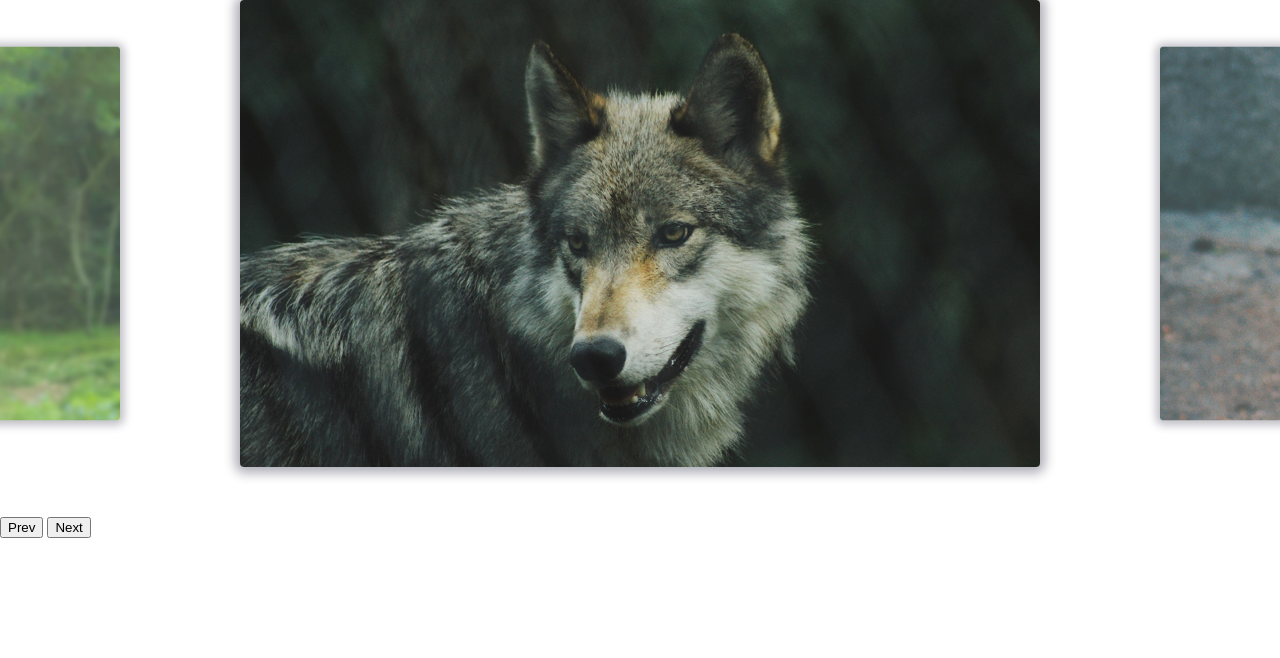
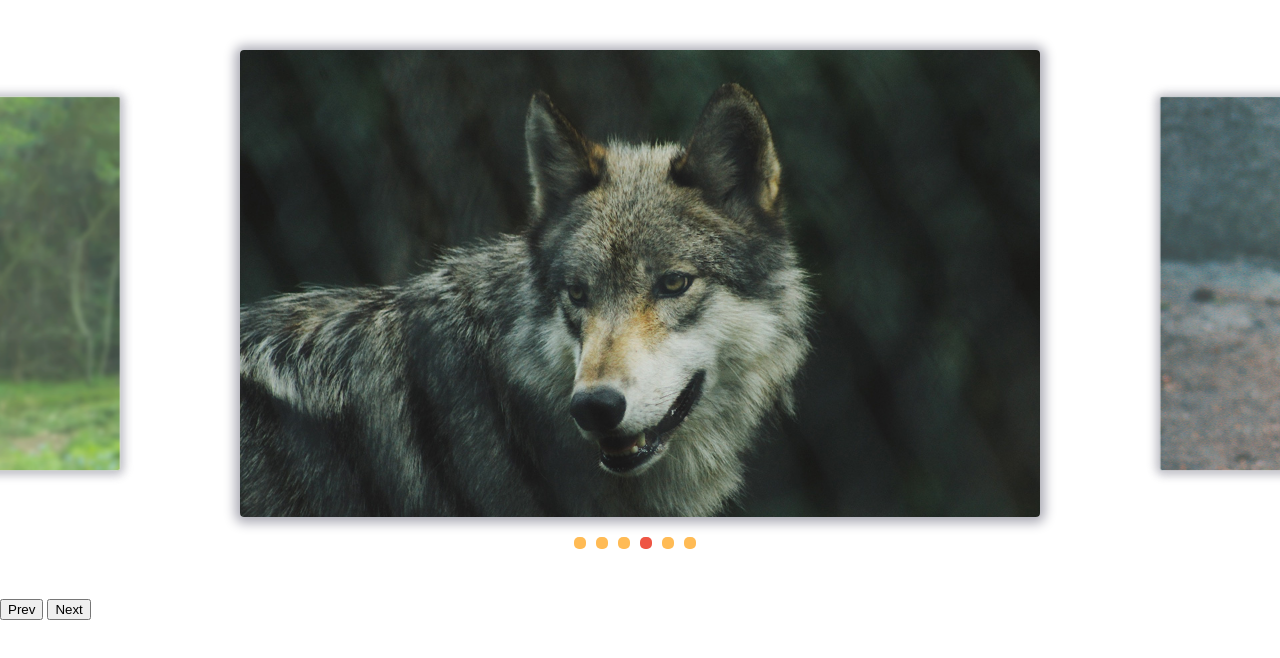
Before and after one commit to dionismarques/slide, a plain HTML site: page index.html in a window 1280 px wide. Drawn offline with Linux system fonts and the light colour scheme.

Commit message:
adicionada paginação por slide

```diff
--- a/css/styles.css
+++ b/css/styles.css
@@ -11,11 +11,12 @@ ul {
 img {
   max-width: 100%;
   display: block;
+  cursor: pointer;
 }
 
 .slide-wrapper {
   overflow: hidden;
-  padding-bottom: 50px;
+  padding: 50px 0;
 }
 
 .slide {
@@ -44,3 +45,25 @@ img {
   opacity: 1;
   transform: scale(1);
 }
+
+[data-control="slide"] {
+  display: flex;
+  justify-content: center;
+  margin-top: 20px;
+}
+
+[data-control="slide"] li a {
+  display: block;
+  width: 12px;
+  height: 12px;
+  background: #fb5;
+  border-radius: 5px;
+  overflow: hidden;
+  margin-right: 10px;
+
+  text-indent: -999px;
+}
+
+[data-control="slide"] li.ativo a, [data-control="slide"] li a:hover {
+  background: #e54;
+}
--- a/index.html
+++ b/index.html
@@ -10,12 +10,12 @@
 <body>
   <div class="slide-wrapper">
     <ul class="slide">
-      <li><img src="img/foto1.jpg" alt=""></li>
-      <li><img src="img/foto2.jpg" alt=""></li>
-      <li><img src="img/foto3.jpg" alt=""></li>
-      <li><img src="img/foto4.jpg" alt=""></li>
-      <li><img src="img/foto5.jpg" alt=""></li>
-      <li><img src="img/foto6.jpg" alt=""></li>
+      <li><img src="img/foto1.jpg" alt="img/foto1"></li>
+      <li><img src="img/foto2.jpg" alt="img/foto1"></li>
+      <li><img src="img/foto3.jpg" alt="img/foto1"></li>
+      <li><img src="img/foto4.jpg" alt="img/foto1"></li>
+      <li><img src="img/foto5.jpg" alt="img/foto1"></li>
+      <li><img src="img/foto6.jpg" alt="img/foto1"></li>
     </ul>
   </div>
   <div class="arrow-nav">
--- a/js/scripts.js
+++ b/js/scripts.js
@@ -4,4 +4,6 @@ const slidenav = new SlideNav('.slide-wrapper', '.slide');
 slidenav.init();
 slidenav.addArrow('.prev','.next');
 
+slidenav.addControl();
+
 console.log(slidenav);
--- a/js/slide.js
+++ b/js/slide.js
@@ -6,6 +6,7 @@ export class Slide {
     this.slide = document.querySelector(slide);
     this.dist = { finalPosition: 0, startX: 0, movement: 0 }
     this.activeClass = 'ativo';
+    this.changeEvent = new Event('changeEvent');
   }
 
   updatePosition(clientX) {
@@ -95,6 +96,7 @@ export class Slide {
     this.slideIndexNav(index);
     this.dist.finalPosition = activeSlide.position;
     this.changeActiveClass();
+    this.wrapper.dispatchEvent(this.changeEvent);
   }
 
   changeActiveClass() {
@@ -143,14 +145,56 @@ export class Slide {
 }
 
 export class SlideNav extends Slide {
+  constructor(slide, wrapper) {
+    super(slide, wrapper);
+    this.bindControlEvents();
+  }
+
   addArrow(prev, next) {
     this.prevElement = document.querySelector(prev);
     this.nextElement = document.querySelector(next);
     this.addArrowEvents();
   }
 
-  addArrowEvents(){
+  addArrowEvents() {
     this.prevElement.addEventListener('click', this.activePrevSlide);
     this.nextElement.addEventListener('click', this.activeNextSlide);
   }
+
+  createControl() {
+    const control = document.createElement('ul');
+    control.dataset.control = 'slide';
+
+    this.slideArray.forEach((item, index) => {
+      control.innerHTML += `<li><a href="#slide${index + 1}">${index + 1}</a></li>`;
+    });
+    this.wrapper.appendChild(control);
+    return control;
+  }
+
+  eventControl(item, index) {
+    item.addEventListener('click', (event) => {
+      event.preventDefault();
+      this.changeSlide(index);
+    });
+    this.wrapper.addEventListener('changeEvent', this.activeControlItem);
+  }
+
+  activeControlItem() {
+    this.controlArray.forEach((item) => item.classList.remove(this.activeClass));
+    this.controlArray[this.index.active].classList.add(this.activeClass);
+  }
+
+  addControl(customControl) {
+    this.control = document.querySelector(customControl) || this.createControl();
+    this.controlArray = [...this.control.children];
+
+    this.activeControlItem();
+    this.controlArray.forEach(this.eventControl);
+  }
+
+  bindControlEvents() {
+    this.eventControl = this.eventControl.bind(this);
+    this.activeControlItem = this.activeControlItem.bind(this);
+  }
 }
```
